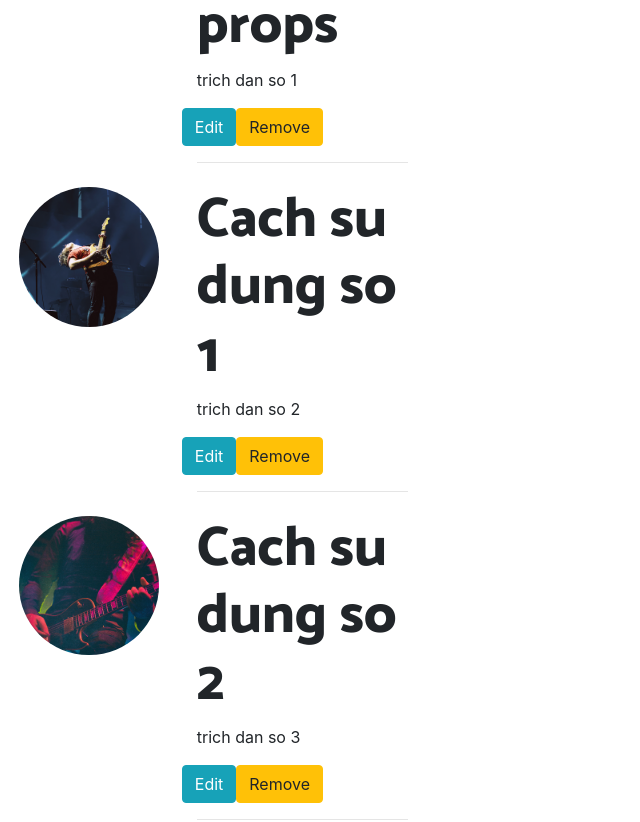
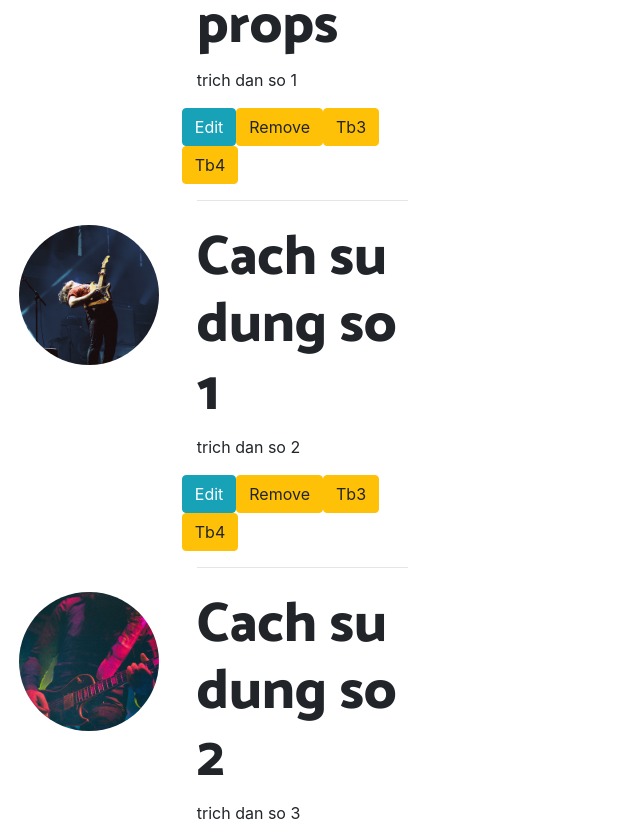
Before and after one commit to cntt2-linhhua/REACT, a React (Create React App) app in the folder 013_component/: page / in a window 1280 px wide. Shown: the part 832-1654 px from the top of the page, without its empty margins (0-640 px from the left). Built offline with nearby package versions, Linux system fonts and the light colour scheme.

Commit message:
[PHAN-06] 018 cach viet tong quat tuong tac trong react js

```diff
--- a/013_component/src/Component/Content/Contents.js
+++ b/013_component/src/Component/Content/Contents.js
@@ -10,7 +10,11 @@ class Contents extends Component {
 
     thongbao = () => {alert('Cach xu ly thao tac trong react js ');}
 
-    thongbao2 = () => {alert('thong bao so 2')}
+    thongbao2 = () => {alert('thong bao so 2');}
+
+
+    thongbao3 = (x) => {alert(x);}
+
 
     render() {
         return (
@@ -31,7 +35,8 @@ class Contents extends Component {
                         <div className="row">
                             <div className="btn btn-info" onClick={this.thongbao}>Edit</div>
                             <div className="btn btn-warning" onClick={this.thongbao2}>Remove</div>
-
+                            <div className="btn btn-warning" onClick={() => this.thongbao3("ha ha")}>Tb3</div>
+                            <div className="btn btn-warning" onClick={this.thongbao3.bind(this,"ho ho ho")}>Tb4</div>
                           </div>
                           <hr />
                         </div>
```
